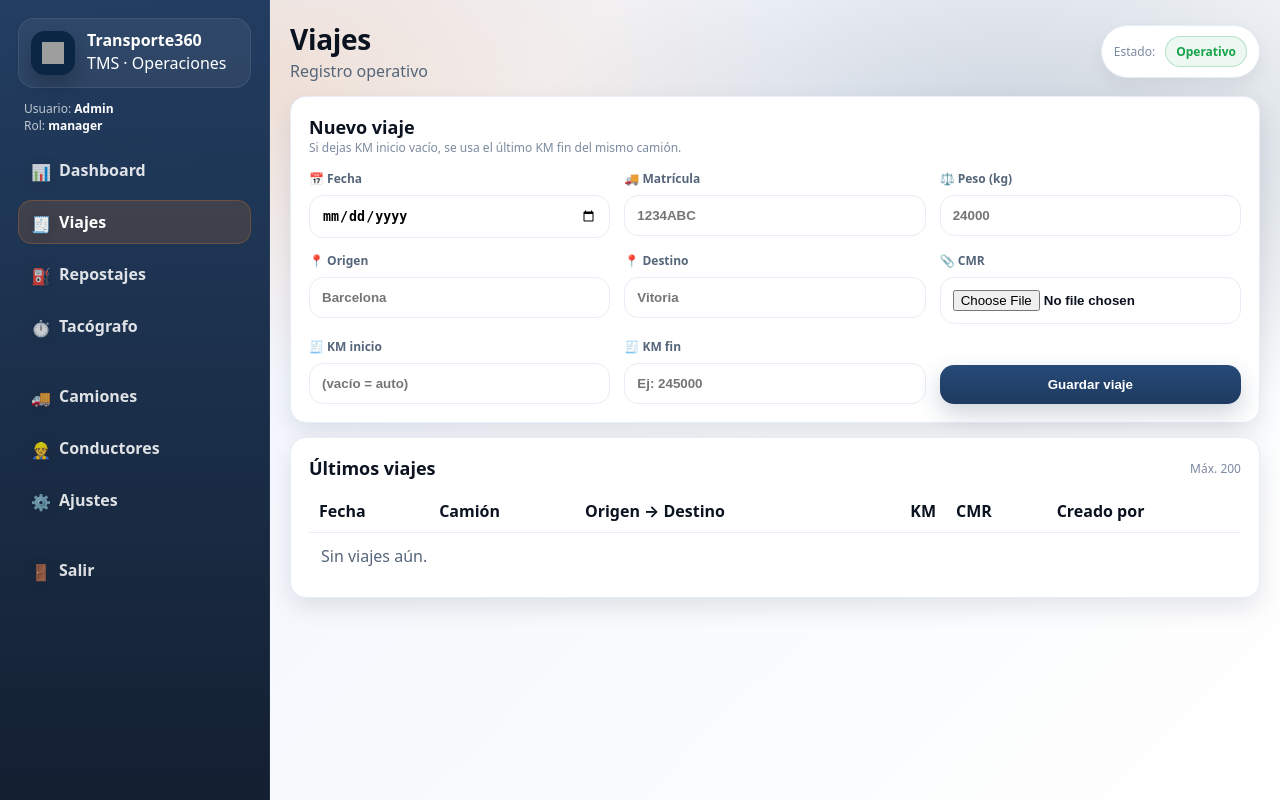
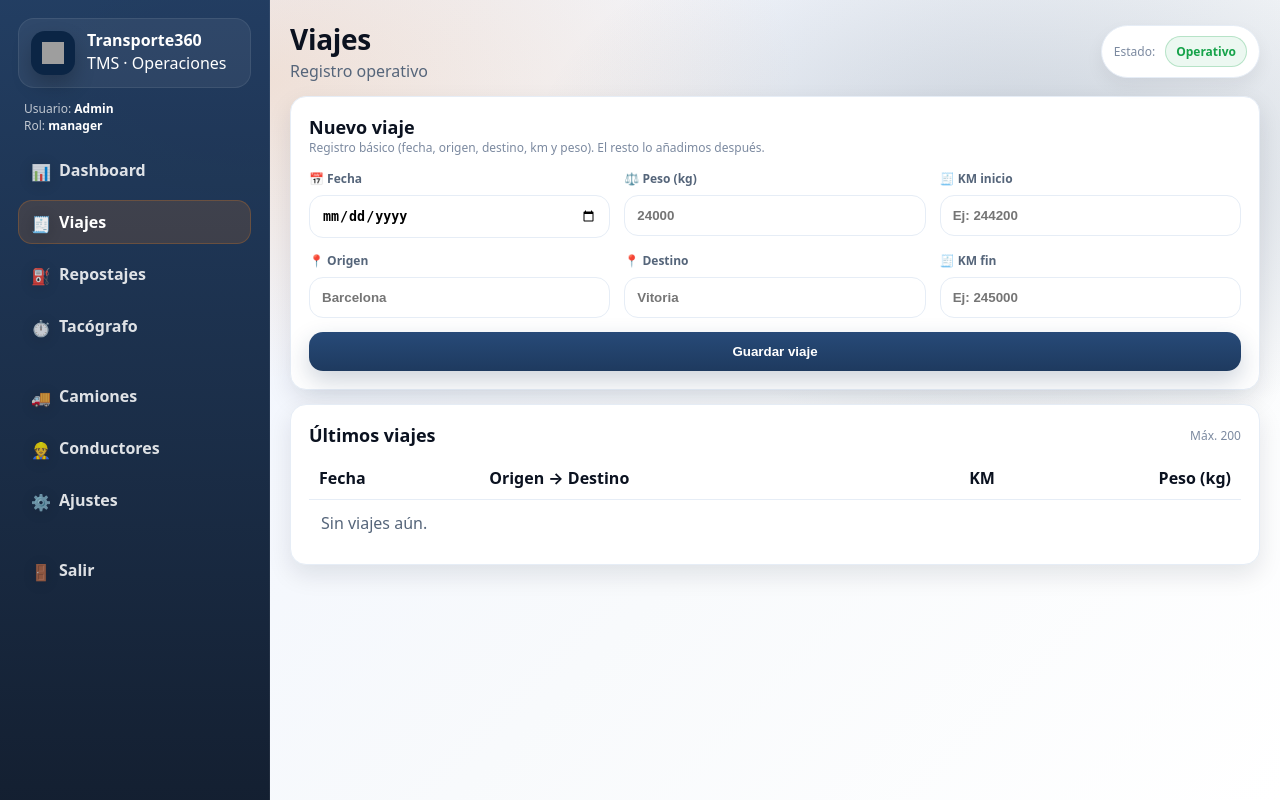
Before and after one commit to Transporte360/transporte360-app, a Flask app: page /viajes in a window 1280 px wide. Run offline with Flask 3, Linux system fonts and the light colour scheme; the visitor is signed in with stand-in values (Sample User, id 1); data comes from the database, SQL or seed files in the repository; data that the repository does not hold is empty; grey boxes are pictures that could not be loaded.

Commit message:
Update viajes.html

```diff
--- a/templates/pages/viajes.html
+++ b/templates/pages/viajes.html
@@ -3,8 +3,12 @@
 {% block content %}
 
   <div class="card card-pad">
-    <div class="h2">Nuevo viaje</div>
-    <div class="tiny">Si dejas KM inicio vacío, se usa el último KM fin del mismo camión.</div>
+    <div class="row" style="justify-content:space-between; align-items:flex-end; gap:10px">
+      <div>
+        <div class="h2">Nuevo viaje</div>
+        <div class="tiny">Registro básico (fecha, origen, destino, km y peso). El resto lo añadimos después.</div>
+      </div>
+    </div>
 
     {% if error %}
       <div class="alert" style="margin-top:14px">
@@ -16,7 +20,7 @@
       </div>
     {% endif %}
 
-    <form method="post" enctype="multipart/form-data" class="grid g3" style="margin-top:14px">
+    <form method="post" class="grid g3" style="margin-top:14px">
 
       <div class="field">
         <div class="label">📅 Fecha</div>
@@ -24,13 +28,13 @@
       </div>
 
       <div class="field">
-        <div class="label">🚚 Matrícula</div>
-        <input class="input" name="camion_matricula" placeholder="1234ABC" required style="padding-left:12px; text-transform:uppercase">
+        <div class="label">⚖️ Peso (kg)</div>
+        <input class="input" type="number" step="1" name="peso_kg" placeholder="24000" style="padding-left:12px">
       </div>
 
       <div class="field">
-        <div class="label">⚖️ Peso (kg)</div>
-        <input class="input" type="number" step="1" name="peso_kg" placeholder="24000" style="padding-left:12px">
+        <div class="label">🧾 KM inicio</div>
+        <input class="input" type="number" step="1" name="km_inicio" placeholder="Ej: 244200" style="padding-left:12px">
       </div>
 
       <div class="field">
@@ -44,22 +48,12 @@
       </div>
 
       <div class="field">
-        <div class="label">📎 CMR</div>
-        <input class="input" type="file" name="cmr_file" accept=".pdf,.jpg,.jpeg,.png" style="padding-left:12px">
-      </div>
-
-      <div class="field">
-        <div class="label">🧾 KM inicio</div>
-        <input class="input" type="number" step="1" name="km_inicio" placeholder="(vacío = auto)" style="padding-left:12px">
-      </div>
-
-      <div class="field">
         <div class="label">🧾 KM fin</div>
         <input class="input" type="number" step="1" name="km_fin" placeholder="Ej: 245000" required style="padding-left:12px">
       </div>
 
-      <div class="field" style="display:flex; justify-content:flex-end">
-        <button class="btn btn-primary" type="submit" style="width:100%">Guardar viaje</button>
+      <div class="field" style="grid-column: 1 / -1; display:flex; justify-content:flex-end">
+        <button class="btn btn-primary" type="submit">Guardar viaje</button>
       </div>
 
     </form>
@@ -78,11 +72,9 @@
         <thead>
           <tr>
             <th style="text-align:left; padding:10px; border-bottom:1px solid var(--border)">Fecha</th>
-            <th style="text-align:left; padding:10px; border-bottom:1px solid var(--border)">Camión</th>
             <th style="text-align:left; padding:10px; border-bottom:1px solid var(--border)">Origen → Destino</th>
             <th style="text-align:right; padding:10px; border-bottom:1px solid var(--border)">KM</th>
-            <th style="text-align:left; padding:10px; border-bottom:1px solid var(--border)">CMR</th>
-            <th style="text-align:left; padding:10px; border-bottom:1px solid var(--border)">Creado por</th>
+            <th style="text-align:right; padding:10px; border-bottom:1px solid var(--border)">Peso (kg)</th>
           </tr>
         </thead>
         <tbody>
@@ -90,22 +82,23 @@
             {% for r in rows %}
               <tr>
                 <td style="padding:10px; border-bottom:1px solid var(--border)">{{ r.fecha }}</td>
-                <td style="padding:10px; border-bottom:1px solid var(--border)"><b>{{ r.camion_matricula }}</b></td>
-                <td style="padding:10px; border-bottom:1px solid var(--border)">{{ r.origen }} → {{ r.destino }}</td>
+
+                <td style="padding:10px; border-bottom:1px solid var(--border)">
+                  <b>{{ r.origen }}</b> → <b>{{ r.destino }}</b>
+                </td>
+
                 <td style="padding:10px; border-bottom:1px solid var(--border); text-align:right">
                   <b>{{ "%.0f"|format(r.km_total) }}</b>
                   <div class="tiny">{{ "%.0f"|format(r.km_inicio) }} → {{ "%.0f"|format(r.km_fin) }}</div>
                 </td>
-                <td style="padding:10px; border-bottom:1px solid var(--border)">
-                  {% if r.cmr_path %}
-                    <a href="{{ url_for('serve_upload', subpath=r.cmr_path) }}" target="_blank">Ver CMR</a>
-                  {% else %} — {% endif %}
+
+                <td style="padding:10px; border-bottom:1px solid var(--border); text-align:right">
+                  {{ "%.0f"|format(r.peso_kg) }}
                 </td>
-                <td style="padding:10px; border-bottom:1px solid var(--border)">{{ r.created_by }} <span class="tiny">({{ r.created_role }})</span></td>
               </tr>
             {% endfor %}
           {% else %}
-            <tr><td colspan="6" class="muted" style="padding:12px">Sin viajes aún.</td></tr>
+            <tr><td colspan="4" class="muted" style="padding:12px">Sin viajes aún.</td></tr>
           {% endif %}
         </tbody>
       </table>
```
